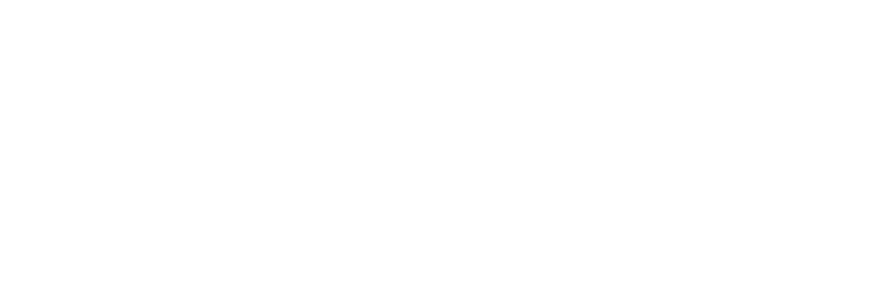
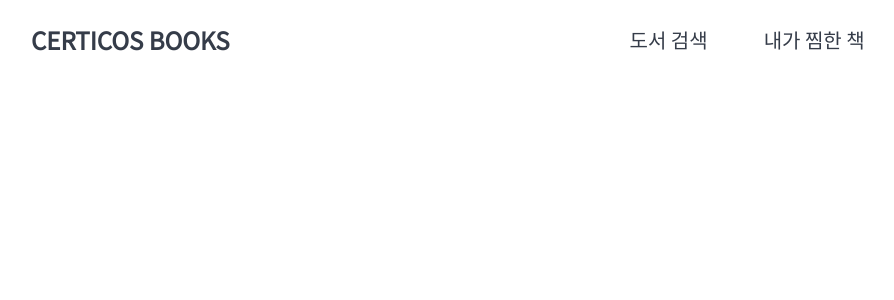
Before and after one commit to kigpand/cdri-books-kimjihun, a React (Vite) app: page / in a window 1280 px wide. Shown: the top 300 px of the page, without its empty margins (129-1023 px from the left). Built offline with nearby package versions, Linux system fonts and the light colour scheme.

Commit message:
feat: Header UI 개발

```diff
--- a/src/App.tsx
+++ b/src/App.tsx
@@ -1,4 +1,5 @@
 import { QueryClient, QueryClientProvider } from "@tanstack/react-query";
+import Header from "./components/layout/Header";
 
 const queryClient = new QueryClient({
   defaultOptions: {
@@ -9,7 +10,11 @@
 });
 
 function App() {
-  return <QueryClientProvider client={queryClient}></QueryClientProvider>;
+  return (
+    <QueryClientProvider client={queryClient}>
+      <Header />
+    </QueryClientProvider>
+  );
 }
 
 export default App;
--- /dev/null
+++ b/src/components/layout/Header.tsx
@@ -0,0 +1,18 @@
+type TabProps = {
+  title: string;
+};
+function HeaderTab({ title }: TabProps) {
+  return <div className="text-body1 text-text-primary">{title}</div>;
+}
+
+export default function Header() {
+  return (
+    <header className="w-full h-20 flex items-center pl-40 gap-[400px]">
+      <h1 className="text-title1 text-text-primary">CERTICOS BOOKS</h1>
+      <nav className="flex gap-[56px]">
+        <HeaderTab title="도서 검색" />
+        <HeaderTab title="내가 찜한 책" />
+      </nav>
+    </header>
+  );
+}
```
